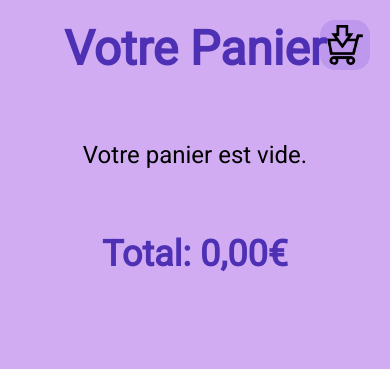
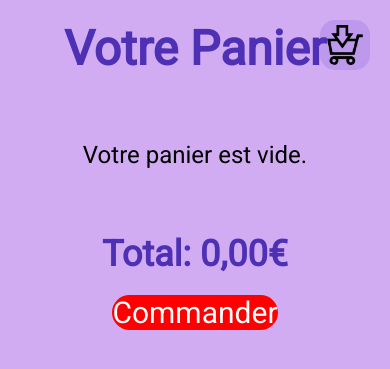
Before and after one commit to Orosten/ProjetBoutique, a PHP site: page /panier.php in a window 390 px wide. Shown: the top 369 px of the page. Run offline with PHP 8.4, Linux system fonts and the light colour scheme; data comes from the database, SQL or seed files in the repository; both versions use the stored data as it was after the commit; some web fonts are replaced.

Commit message:
commit 3 je crois

```diff
--- a/panier.php
+++ b/panier.php
@@ -52,6 +52,7 @@ include ("header.php");
 
     <div class="totalPrix">
         <h3>Total: <?= number_format($totalPrice, 2, ',', ' ') ?>€</h3>
+        <a href="https://www.youtube.com/watch?v=ag1frmlUuf8" class="payement" target="_blank">Commander</a>
     </div>
 
 </body>
--- a/styleindex.css
+++ b/styleindex.css
@@ -1,4 +1,3 @@
-
 body {
     font-family: 'Roboto', sans-serif;
     color: black;
@@ -9,7 +8,7 @@ body {
     padding: 0;
 }
 
-.titrepage{
+.titrepage {
     margin: 20px 0;
     font-size: 2em;
     color: #4d30b4;
@@ -49,14 +48,17 @@ a {
 .article {
     background-color: rgba(99, 61, 204, 0.175);
     border-radius: 20px;
-    width: 300px;
-    padding: 20px;
+    width: calc(23% - 20px); /* Adjusted width for four articles per row */
+    margin: 10px;
+    padding: 15px;
     box-shadow: 0 4px 8px rgba(0, 0, 0, 0.2);
-    transition: transform 0.2s;
+    transition: transform 0.2s, box-shadow 0.2s;
+    box-sizing: border-box; /* Ensure padding and border are included in the width */
 }
 
 .article:hover {
     transform: translateY(-10px);
+    box-shadow: 0 8px 16px rgba(0, 0, 0, 0.2);
 }
 
 .motomoto {
@@ -81,7 +83,7 @@ a {
     font-weight: bold;
 }
 
-.ajouteraupanier, .retirerdupanier{
+.ajouteraupanier, .retirerdupanier {
     padding: 10px 20px;
     background-color: #4d30b4;
     color: white;
@@ -98,7 +100,6 @@ a {
 .bouttonPanier {
     width: 50px;
     height: 50px;
-    border: 5px;
     border-radius: 15px;
     padding: 5px;
     box-sizing: border-box;
@@ -109,12 +110,46 @@ a {
     transition: transform 0.2s;
 }
 
+.payement {
+    background-color: #ff0000;
+    color: white;
+    border: none;
+    font-family: 'Roboto', sans-serif;
+    font-size: 30px;
+    width: 200px;
+    height: 100px;
+    border-radius: 30px;
+    cursor: pointer;
+    transition: background-color 0.2s, transform 0.2s;
+    margin: 20px 0;
+    padding: 0;
+
+}
+
+.payement:hover {
+    background-color: #fa7645dc;
+    transform: scale(1.1);
+}
+
+
 .bouttonPanier:hover {
     transform: scale(1.2);
 }
 
+@media screen and (max-width: 1200px) {
+    .article {
+        width: calc(30% - 20px); /* Adjust the width for three articles per row */
+    }
+}
+
+@media screen and (max-width: 900px) {
+    .article {
+        width: calc(45% - 20px); /* Adjust the width for two articles per row */
+    }
+}
+
 @media screen and (max-width: 600px) {
     .article {
-        width: 90%;
+        width: calc(90% - 20px); /* Almost full width for small screens */
     }
 }
```
Also changed, not shown: init.sql (+10 -3 lines), images moto/1541511-sentinelle-de-larbre-article_cover_bd-1.jpg (deleted), images moto/S0-nouveaute-bmw-un-tarif-de-la-s1000rr-588113.jpg (deleted), images moto/bmw gs.jpg (deleted), images moto/brownie.webp (added), images moto/croquemonsieur.jpg (added), images moto/eclairsauchocolat.webp (added), images moto/goldwing.jpg (deleted), images moto/hotdog.jpg (added), images moto/jambonbeurre.avif (added), images moto/painauraisin.webp (added), images moto/palmier.webp (added), images moto/panini.jpg (added).
